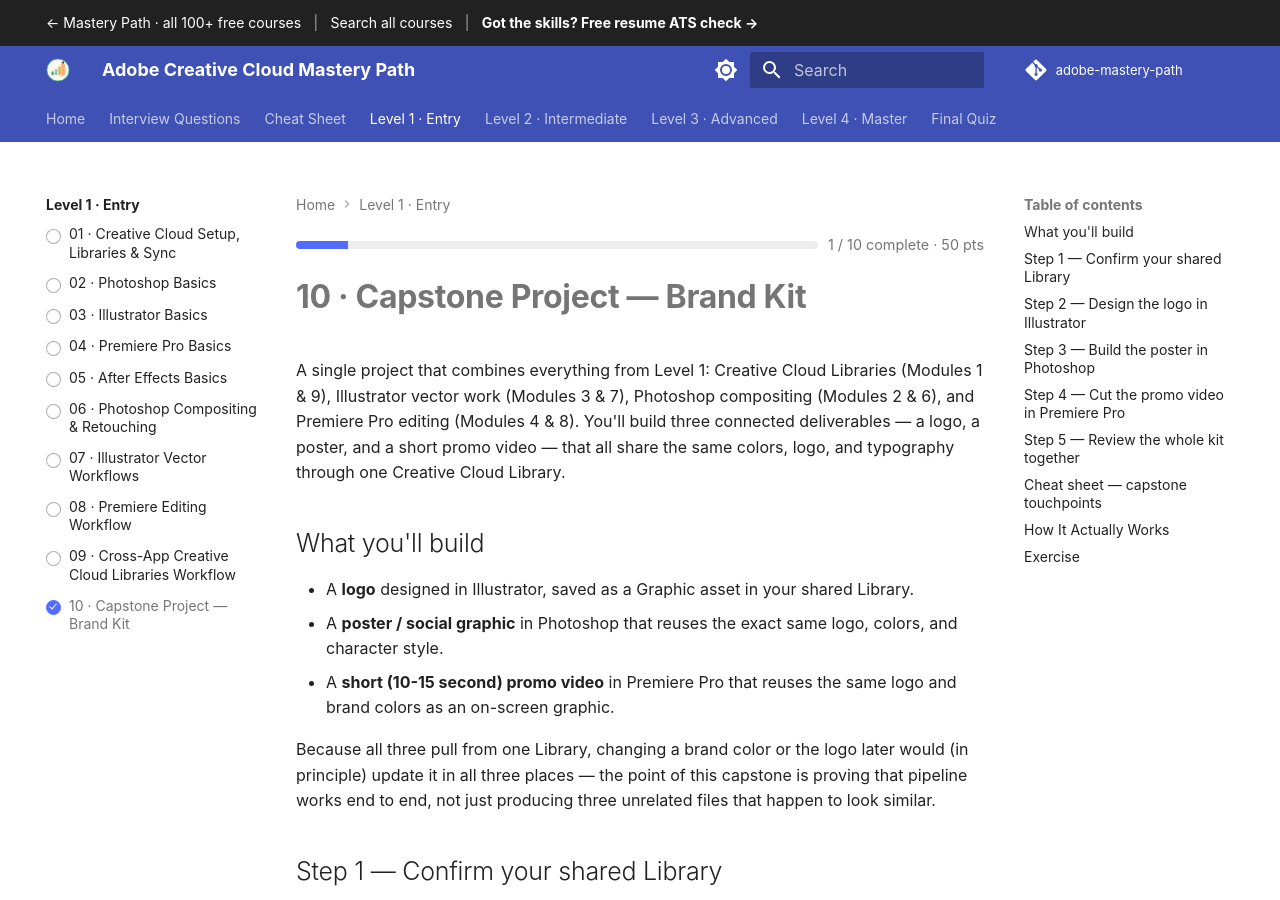
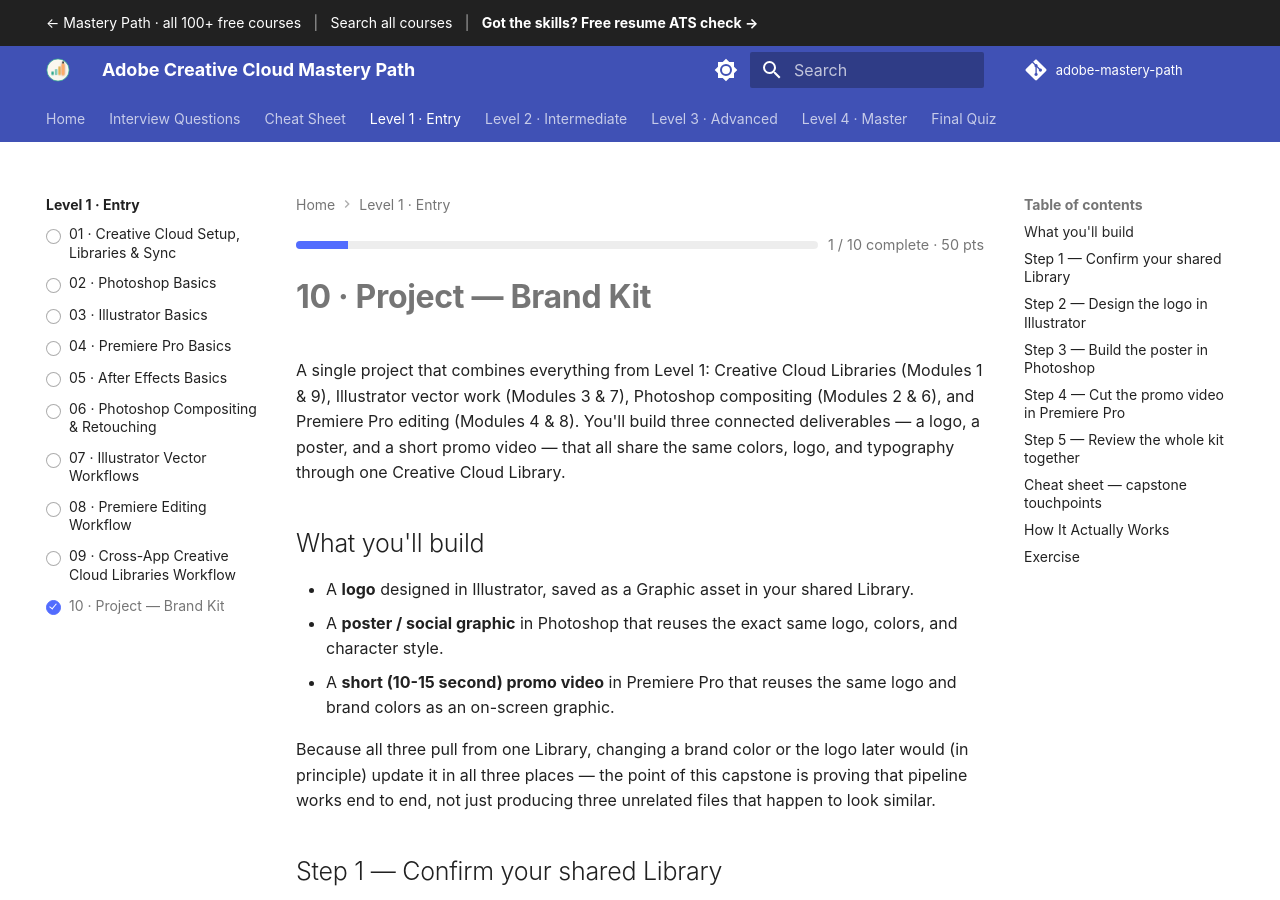
Before and after one commit to SIGILIPELLI/adobe-mastery-path, an MkDocs documentation site: the page built from docs/level-1/10-capstone-brand-kit.md, in a window 1280 px wide and 900 px high. Built offline with MkDocs 1.6.1 and Material for MkDocs 9.7.7, drawn with Linux system fonts in a browser that asks for light colours; comment, search, counter and statistics services are not loaded.

Commit message:
Level-end build pages are titled Project; Capstone is reserved for the Level 4 course capstone
Co-Authored-By: Claude Sonnet 5.5 <noreply@anthropic.com>

```diff
--- a/docs/level-1/10-capstone-brand-kit.md
+++ b/docs/level-1/10-capstone-brand-kit.md
@@ -2,7 +2,7 @@
 description: "Capstone Project — Brand Kit — A single project that combines everything from Level 1: Creative Cloud Libraries (Modules 1 & 9), Illustrator vector work…"
 ---
 
-# 10 · Capstone Project — Brand Kit
+# 10 · Project — Brand Kit
 
 A single project that combines everything from Level 1: Creative Cloud
 Libraries (Modules 1 & 9), Illustrator vector work (Modules 3 & 7),
--- a/mkdocs.yml
+++ b/mkdocs.yml
@@ -94,7 +94,7 @@ nav:
       - "07 · Illustrator Vector Workflows": level-1/07-illustrator-vector-workflows.md
       - "08 · Premiere Editing Workflow": level-1/08-premiere-editing-workflow.md
       - "09 · Cross-App Creative Cloud Libraries Workflow": level-1/09-cross-app-libraries-workflow.md
-      - "10 · Capstone Project — Brand Kit": level-1/10-capstone-brand-kit.md
+      - "10 · Project — Brand Kit": level-1/10-capstone-brand-kit.md
   - "Level 2 · Intermediate":
       - Overview: level-2/index.md
       - "01 · Advanced Layers & Smart Objects (Photoshop)": level-2/01-advanced-layers-smart-objects.md
```
